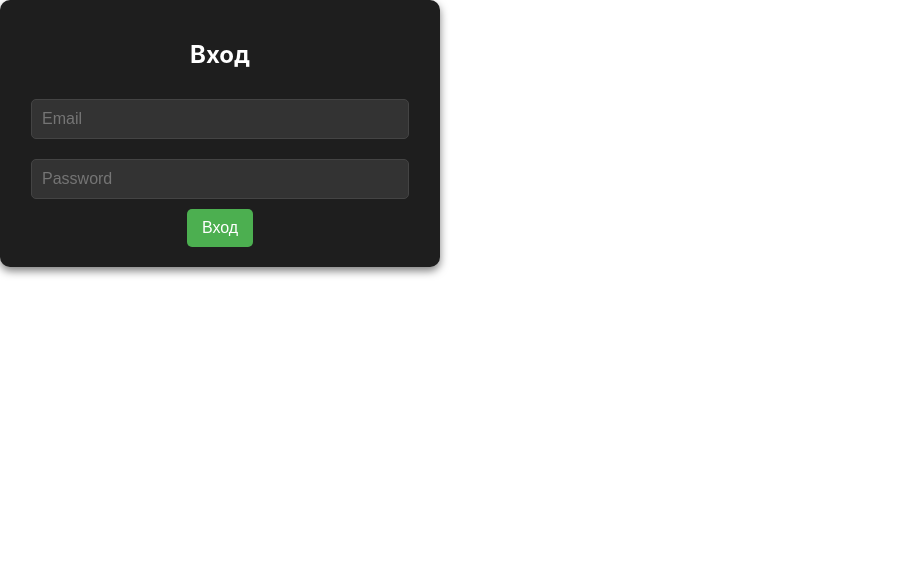
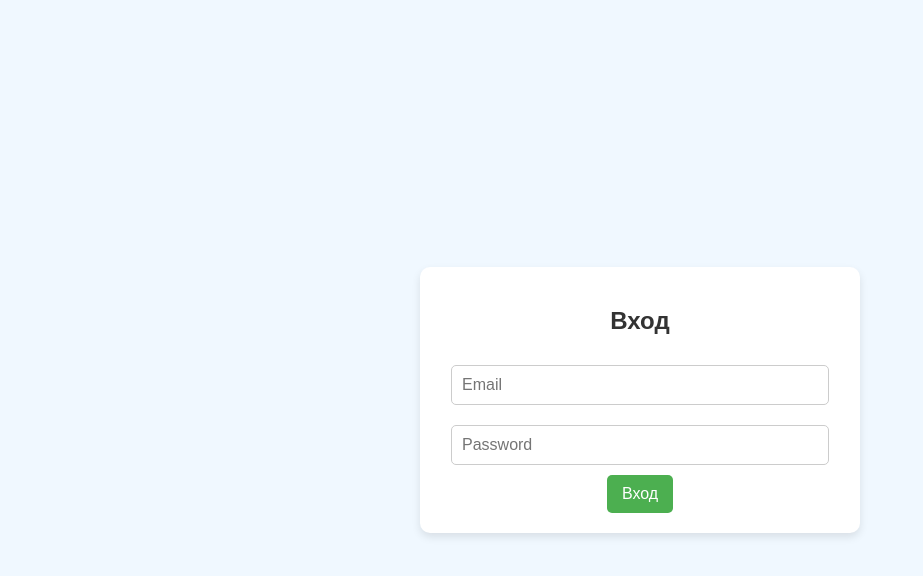
Before and after one commit to triplef-6/Lab_2, a React (Create React App) app in the folder frontend/: page /login in a window 1280 px wide. Shown: the top 576 px of the page, without its empty margins (0-923 px from the left). Built offline with nearby package versions, Linux system fonts and the light colour scheme.

Commit message:
пофикшен css

```diff
--- a/frontend/src/App.css
+++ b/frontend/src/App.css
@@ -1,70 +1,6 @@
-/*body {*/
-/*  font-family: 'IBM Plex sans', sans-serif;*/
-/*  background-color: #f0f8ff; /* AliceBlue */*/
-/*  margin: 0;*/
-/*  padding: 0;*/
-/*  display: flex;*/
-/*  justify-content: center;*/
-/*  align-items: center;*/
-/*  height: 100vh;*/
-/*}*/
-/**/
-/*.container {*/
-/*  background-color: #fff;*/
-/*  border-radius: 10px;*/
-/*  box-shadow: 0 4px 8px rgba(0, 0, 0, 0.1);*/
-/*  padding: 20px;*/
-/*  max-width: 400px;*/
-/*  width: 100%;*/
-/*  text-align: center;*/
-/*}*/
-/**/
-/*h2 {*/
-/*  color: #333;*/
-/*  margin-bottom: 20px;*/
-/*}*/
-/**/
-/*input {*/
-/*  width: calc(100% - 22px);*/
-/*  padding: 10px;*/
-/*  margin: 10px 0;*/
-/*  border: 1px solid #ccc;*/
-/*  border-radius: 5px;*/
-/*  box-sizing: border-box;*/
-/*  font-size: 16px;*/
-/*}*/
-/**/
-/*button {*/
-/*  background-color: #4CAF50;*/
-/*  color: white;*/
-/*  padding: 10px 15px;*/
-/*  border: none;*/
-/*  border-radius: 5px;*/
-/*  cursor: pointer;*/
-/*  font-size: 16px;*/
-/*  transition: background-color 0.3s ease;*/
-/*}*/
-/**/
-/*button:hover {*/
-/*  background-color: #45a049;*/
-/*}*/
-/**/
-/*p {*/
-/*  color: #666;*/
-/*  font-size: 14px;*/
-/*}*/
-/**/
-/*.error {*/
-/*  color: #d9534f;*/
-/*}*/
-/**/
-/*.loading {*/
-/*  color: #5bc0de;*/
-/*}*/
 body {
   font-family: 'Arial', sans-serif;
-  background-color: #121212; /* Темный фон */
-  color: #e0e0e0; /* Светлый текст */
+  background-color: #f0f8ff; /* AliceBlue */
   margin: 0;
   padding: 0;
   display: flex;
@@ -74,9 +10,9 @@
 }
 
 .container {
-  background-color: #1e1e1e; /* Темный фон для контейнера */
+  background-color: #fff;
   border-radius: 10px;
-  box-shadow: 0 4px 8px rgba(0, 0, 0, 0.5);
+  box-shadow: 0 4px 8px rgba(0, 0, 0, 0.1);
   padding: 20px;
   max-width: 400px;
   width: 100%;
@@ -84,7 +20,7 @@
 }
 
 h2 {
-  color: #ffffff; /* Белый текст для заголовков */
+  color: #333;
   margin-bottom: 20px;
 }
 
@@ -92,12 +28,10 @@
   width: calc(100% - 22px);
   padding: 10px;
   margin: 10px 0;
-  border: 1px solid #444;
+  border: 1px solid #ccc;
   border-radius: 5px;
   box-sizing: border-box;
   font-size: 16px;
-  background-color: #333; /* Темный фон для полей ввода */
-  color: #e0e0e0; /* Светлый текст */
 }
 
 button {
@@ -116,14 +50,14 @@
 }
 
 p {
-  color: #c0c0c0; /* Светлый текст */
+  color: #666;
   font-size: 14px;
 }
 
 .error {
-  color: #ff6b6b; /* Красный текст для ошибок */
+  color: #d9534f;
 }
 
 .loading {
-  color: #5bc0de; /* Голубой текст для загрузки */
+  color: #5bc0de;
 }
```
